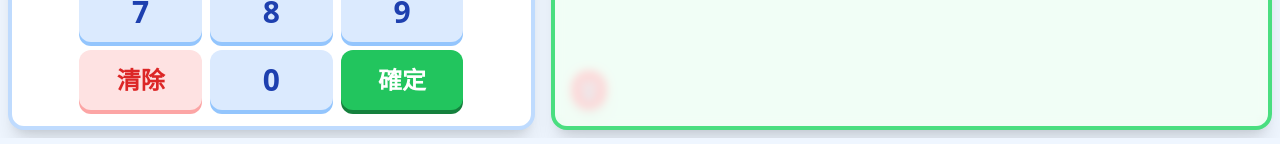
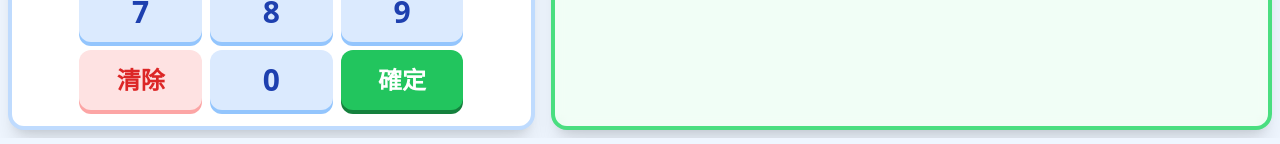
Before and after one commit to SSPKW/LED, a plain HTML site: page 20.html in a window 1280 px wide. Shown: the part 590-734 px from the top of the page. Drawn offline with nearby package versions, Linux system fonts and the light colour scheme.

Commit message:
Update 20.html

```diff
--- a/20.html
+++ b/20.html
@@ -84,9 +84,6 @@
         <div id="game-zone" class="w-full md:w-7/12 min-h-[300px] md:min-h-0 rounded-2xl shadow-xl relative overflow-hidden border-4 border-green-400 bg-green-200">
             <div id="canvas-container" class="w-full h-full"></div>
 
-            <button onclick="clearAnimals()" class="absolute bottom-4 left-4 bg-red-500 text-white p-2 rounded-full shadow-lg hover:bg-red-600 z-20" title="清空動物">
-                🗑️
-            </button>
 
             <div id="game-overlay" class="absolute inset-0 bg-white/80 flex flex-col items-center justify-center z-30 backdrop-blur-sm">
                 <button onclick="startGame()" class="animate-bounce bg-gradient-to-r from-blue-500 to-purple-600 text-white text-3xl font-black py-4 px-10 rounded-full shadow-2xl hover:scale-105 transition-transform border-4 border-white">
```
